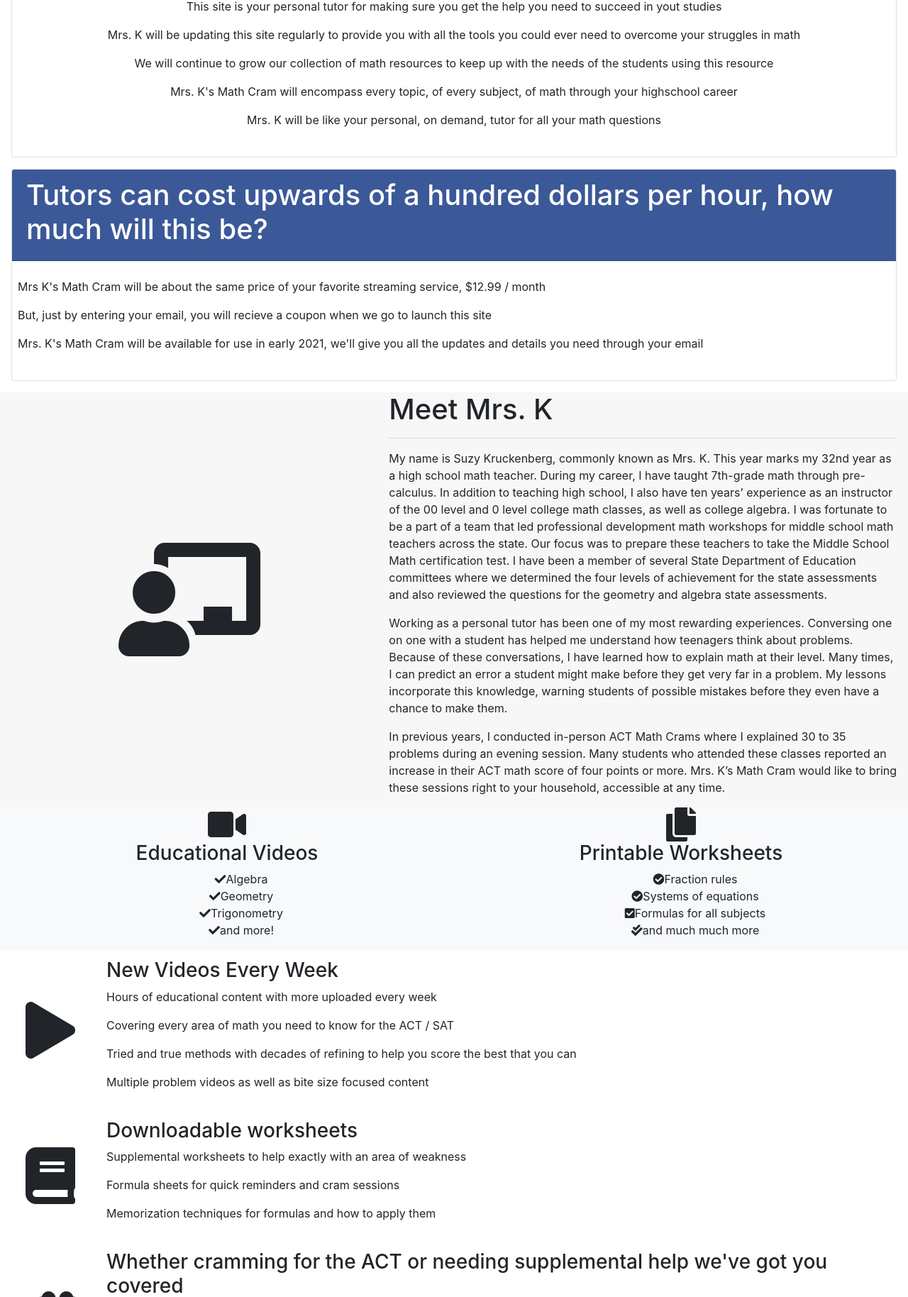
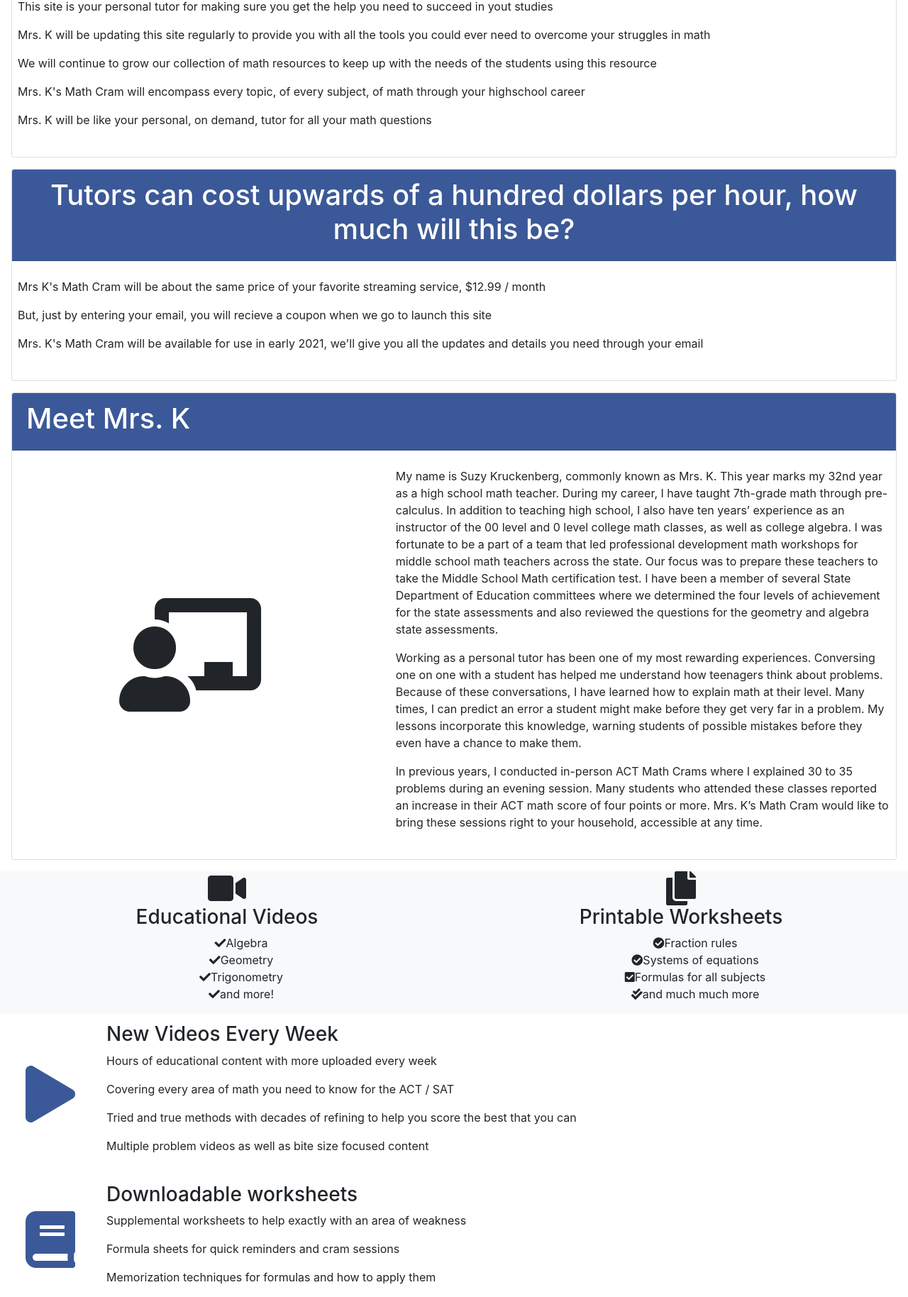
Before and after one commit to jasonah/MrsKsMathCram, a Django app: page / in a window 1280 px wide. Shown: the part 2076-3904 px from the top of the page at 71% size. Run offline with Django 3.2, Linux system fonts and the light colour scheme; some libraries are stand-ins or nearby versions.

Commit message:
messin up merges

```diff
--- a/LandingPage/LandingPage/sendemail/templates/sendemail/index.html
+++ b/LandingPage/LandingPage/sendemail/templates/sendemail/index.html
@@ -75,7 +75,7 @@
     </div>
 
     <div class="m-3 card">
-      <div class="card-header" style="background-color: #3B5998;">
+      <div class="card-header text-center" style="background-color: #3B5998;">
         <h1 style="color: #ffffff;">What is Mrs. K's Math Cram?</h1>
       </div>
       <div class="pl-2 bg-light card-block">
@@ -87,16 +87,16 @@
         <br>
       </div>
       <ul class="list-group list-group-flush">
-        <li class="list-group-item border-0"><i class="fas fa-check" style="color: #3B5998;"></i> These videos average around 15 minutes long</li>
-        <li class="list-group-item border-0"><i class="fas fa-check" style="color: #3B5998;"></i> They cover, in detail, 8 problems that have been hand created to encompass the tough problems you'll see on the ACT</li>
-        <li class="list-group-item border-0"><i class="fas fa-check" style="color: #3B5998;"></i> Mrs. K walks you through each step on how to solve each of these problems, while giving helpful tips and tricks to make the problems easier</li>
-        <li class="list-group-item border-0"><i class="fas fa-check" style="color: #3B5998;"></i> Using the methods she has spent decades refining, you'll be able to recognize problems, and provide direct solutions, the quickest and easiest way</li>
-        <li class="list-group-item border-0"><i class="fas fa-check" style="color: #3B5998;"></i> She will let you in on the secrets to solving these problems quickly, correctly, and with ease. Giving easy to remember tips, mneumonic devices, and shortcuts to give you the advantage going into these tests</li>
+        <li class="bg-light list-group-item border-0"><i class="fas fa-check" style="color: #3B5998;"></i> These videos average around 15 minutes long</li>
+        <li class="bg-light list-group-item border-0"><i class="fas fa-check" style="color: #3B5998;"></i> They cover, in detail, 8 problems that have been hand created to encompass the tough problems you'll see on the ACT</li>
+        <li class="bg-light list-group-item border-0"><i class="fas fa-check" style="color: #3B5998;"></i> Mrs. K walks you through each step on how to solve each of these problems, while giving helpful tips and tricks to make the problems easier</li>
+        <li class="bg-light list-group-item border-0"><i class="fas fa-check" style="color: #3B5998;"></i> Using the methods she has spent decades refining, you'll be able to recognize problems, and provide direct solutions, the quickest and easiest way</li>
+        <li class="bg-light list-group-item border-0"><i class="fas fa-check" style="color: #3B5998;"></i> She will let you in on the secrets to solving these problems quickly, correctly, and with ease. Giving easy to remember tips, mneumonic devices, and shortcuts to give you the advantage going into these tests</li>
       </ul>
     </div>
 
-    <div class="m-3 card text-right">
-      <div class="card-header" style="background-color: #3B5998;">
+    <div class="m-3 card">
+      <div class="card-header text-center" style="background-color: #3B5998;">
         <h1 style="color: #ffffff;">But that's not all!</h1>
       </div>
       <div class="pl-2 card-block">
@@ -110,7 +110,7 @@
     </div>
 
     <div class="m-3 card">
-      <div class="card-header" style="background-color: #3B5998;">
+      <div class="card-header text-center" style="background-color: #3B5998;">
         <h1 style="color: #ffffff;">And there's even more!</h1>
       </div>
       <div class="pl-2 card-block">
@@ -123,11 +123,11 @@
       </div>
     </div>
 
-    <div class="m-3 card text-center">
-      <div class="card-header" style="background-color: #3B5998;">
+    <div class="m-3 card">
+      <div class="card-header text-center" style="background-color: #3B5998;">
         <h1 style="color: #ffffff;">Who is this website for?</h1>
       </div>
-      <div class="card-block">
+      <div class="pl-2 card-block">
         <br>
         <p class="card-text">Everyone!</p>
         <p class="card-text">This site is designed to give you the upper hand when it comes to math, from just entering highschool, to going off to college</p>
@@ -142,7 +142,7 @@
     </div>
 
     <div class="m-3 card">
-      <div class="card-header" style="background-color: #3B5998;">
+      <div class="card-header text-center" style="background-color: #3B5998;">
         <h1 style="color: #ffffff;">Tutors can cost upwards of a hundred dollars per hour, how much will this be?</h1>
       </div>
       <div class="pl-2 card-block">
@@ -154,7 +154,7 @@
       </div>
     </div>
 
-    <div class="container-fluid padding" style="background-color: #f7f7f7;">
+    <!-- <div class="container-fluid padding" style="background-color: #f7f7f7;">
       <div class="profile-body">
           <div class="profile-bio">
               <div class="row">
@@ -171,6 +171,26 @@
               </div>
           </div>
     	</div>
+    </div> -->
+
+    <div class="m-3 card">
+      <div class="card-header" style="background-color: #3B5998;">
+        <h1 style="color: #ffffff;">Meet Mrs. K</h1>
+      </div>
+      <div class="card-block">
+        <div class="row">
+          <div class="col-md-5 text-center align-self-center">
+            <i class="fas fa-chalkboard-teacher fa-10x"></i>
+          </div>
+          <div class="pl-4 pr-4 col-md-7">
+            <br>
+            <p>My name is Suzy Kruckenberg, commonly known as Mrs. K.  This year marks my 32nd year as a high school math teacher.  During my career, I have taught 7th-grade math through pre-calculus. In addition to teaching high school, I also have ten years’ experience as an instructor of the 00 level and 0 level college math classes, as well as college algebra.  I was fortunate to be a part of a team that led professional development math workshops for middle school math teachers across the state.  Our focus was to prepare these teachers to take the Middle School Math certification test.  I have been a member of several State Department of Education committees where we determined the four levels of achievement for the state assessments and also reviewed the questions for the geometry and algebra state assessments.</p>
+            <p>Working as a personal tutor has been one of my most rewarding experiences. Conversing one on one with a student has helped me understand how teenagers think about problems.  Because of these conversations, I have learned how to explain math at their level. Many times, I can predict an error a student might make before they get very far in a problem.  My lessons incorporate this knowledge, warning students of possible mistakes before they even have a chance to make them.</p>
+            <p> In previous years, I conducted in-person ACT Math Crams where I explained 30 to 35 problems during an evening session.  Many students who attended these classes reported an increase in their ACT math score of four points or more.  Mrs. K’s Math Cram would like to bring these sessions right to your household, accessible at any time. </p>
+            <br>
+          </div>
+        </div>
+      </div>
     </div>
 
     <!-- <div class="container-fluid padding" style="background-color: #006bff;">
@@ -214,7 +234,7 @@
         <tr>
           <th scope="row"></th>
           <td class="align-middle">
-            <i class="fas fa-play fa-5x"></i>
+            <i class="fas fa-play fa-5x" style="color: #3B5998;"></i>
           </td>
           <td>
             <h3>New Videos Every Week</h3>
@@ -227,7 +247,7 @@
         <tr>
           <th scope="row"></th>
           <td class="align-middle">
-            <i class="fas fa-book fa-5x"></i>
+            <i class="fas fa-book fa-5x" style="color: #3B5998;"></i>
           </td>
           <td>
             <h3>Downloadable worksheets</h3>
@@ -239,7 +259,7 @@
         <tr>
           <th scope="row"></th>
           <td class="align-middle">
-            <i class="fas fa-brain fa-5x"></i>
+            <i class="fas fa-brain fa-5x" style="color: #3B5998;"></i>
           </td>
           <td>
             <h3>Whether cramming for the ACT or needing supplemental help we've got you covered</h3>
```
